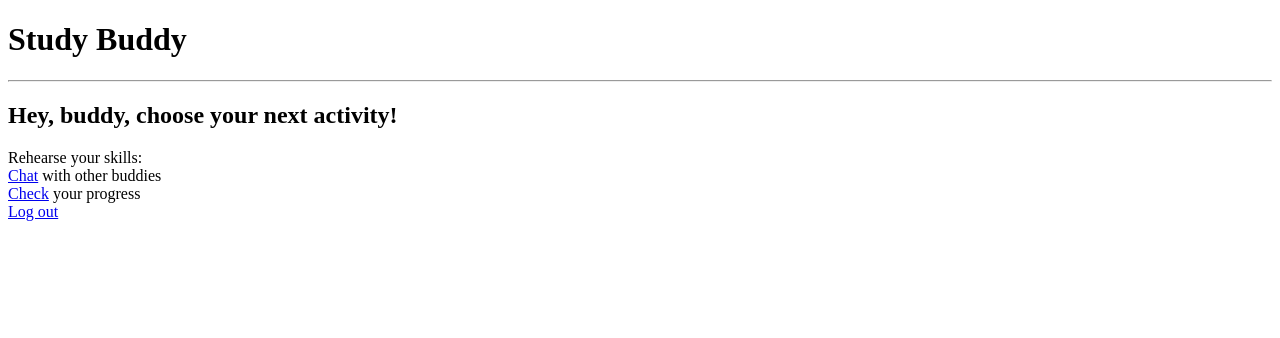
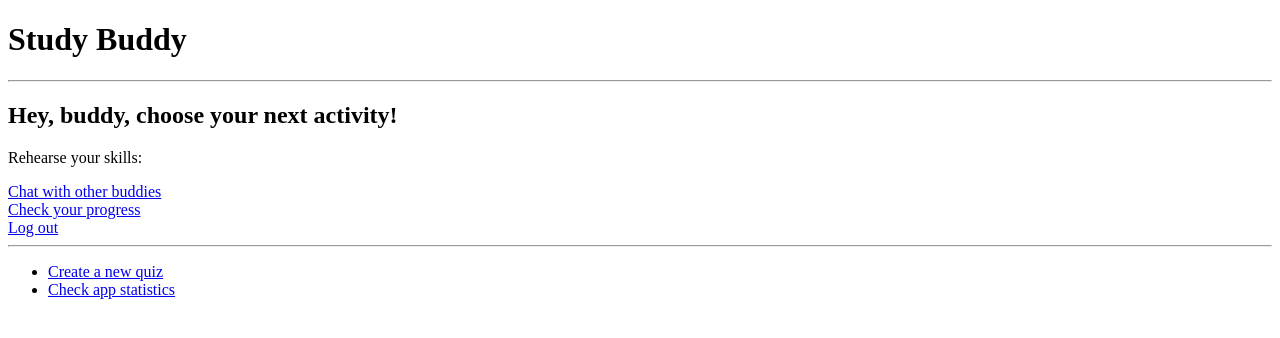
Before and after one commit to SiniCode/study-buddy, a Flask app: page /home in a window 1280 px wide. Shown: the top 338 px of the page. Run offline with Flask 2, Linux system fonts and the light colour scheme; the visitor is signed in with stand-in values (Sample User, id 1).

Commit message:
add features to homepage

```diff
--- a/templates/home.html
+++ b/templates/home.html
@@ -3,11 +3,24 @@
 {% block content %}
 <h2>Hey, buddy, choose your next activity!</h2>
 <p>Rehearse your skills:
+  <ul>
+    {% for quiz in quizzes %}
+    <li><a href="/quiz/{{ quiz.id }}">{{ quiz.name }}</a>
+    {% endfor %}
+  </ul>
+
+  <a href="/chat">Chat with other buddies</a>
   <br>
-   <a href="/chat">Chat</a> with other buddies
+  <a href="/statistics">Check your progress</a>
   <br>
-   <a href="/statistics">Check</a> your progress
-  <br>
-   <a href="/logout">Log out</a>
+  <a href="/logout">Log out</a>
+
+  {% if session.user_role == "admin" %}
+  <hr>
+  <ul>
+    <li><a href="/create">Create a new quiz</a>
+    <li><a href="/admin">Check app statistics</a>
+  </ul>
+  {% endif %}
 </p>
 {% endblock %}
```
